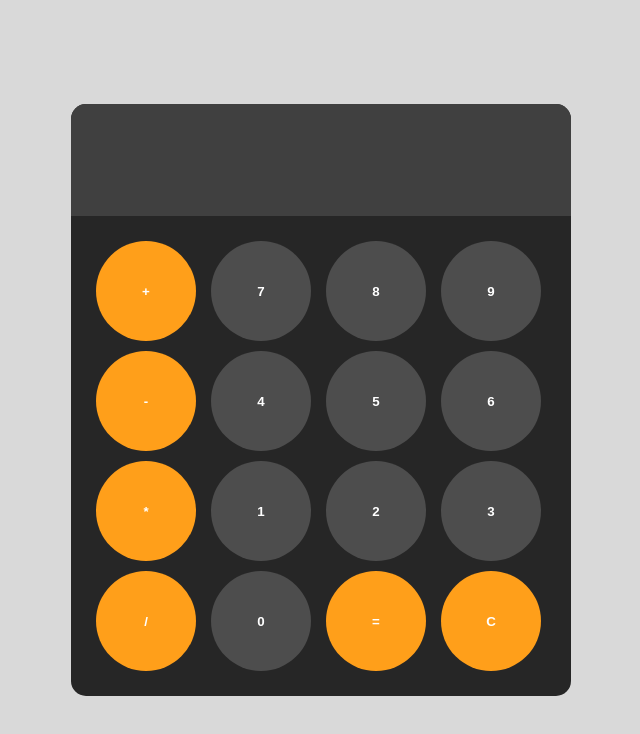
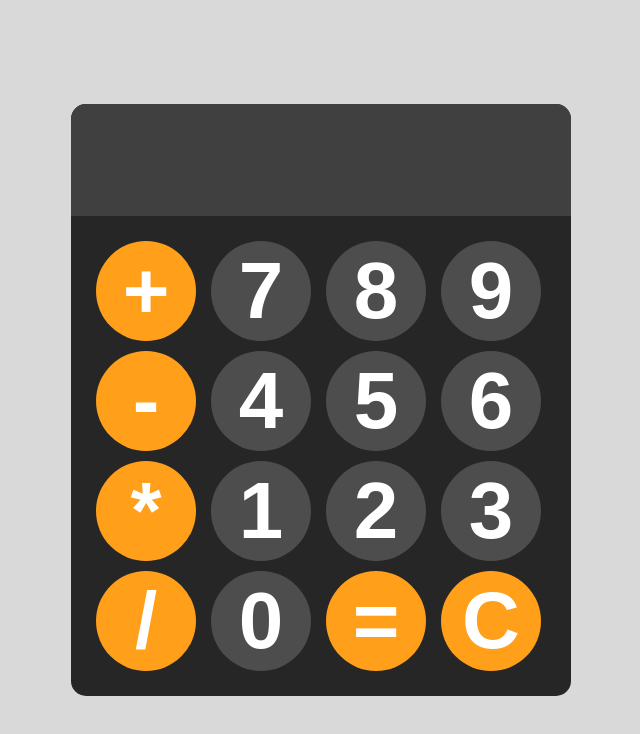
Before and after one commit to Shaurya144/JavaScript-Project-2---Calculator-App, a plain HTML site: page index.html in a window 1280 px wide. Shown: the whole page, without its empty margins (319-959 px from the left). Drawn offline with Linux system fonts and the light colour scheme.

Commit message:
Final Commit

```diff
--- a/index.html
+++ b/index.html
@@ -4,7 +4,7 @@
     <meta charset="UTF-8">
     <meta name="viewport" content="width=device-width, initial-scale=1.0">
     <link rel="stylesheet" href="style.css">
-    <title>Document</title>
+    <title>Calculator</title>
 </head>
 <body>
     <div id="calculator">
@@ -24,7 +24,7 @@
             <button onclick="appendToDisplay('3')">3</button>
             <button class="operator" onclick="appendToDisplay('/')">/</button>
             <button onclick="appendToDisplay('0')">0</button>
-            <button class="operator"onclick="Calculate()">=</button>
+            <button class="operator"onclick="calculate()">=</button>
             <button class="operator" onclick="clearDisplay()">C</button>
 
         </div>
--- a/style.css
+++ b/style.css
@@ -6,7 +6,7 @@ button {
     background-color: hsl(0, 0%, 30%);
     cursor: pointer;
     color: white;
-    font: 3rem;
+    font-size: 5rem;
     font-weight: bold;
     transition: 0.5s;
 }
```
